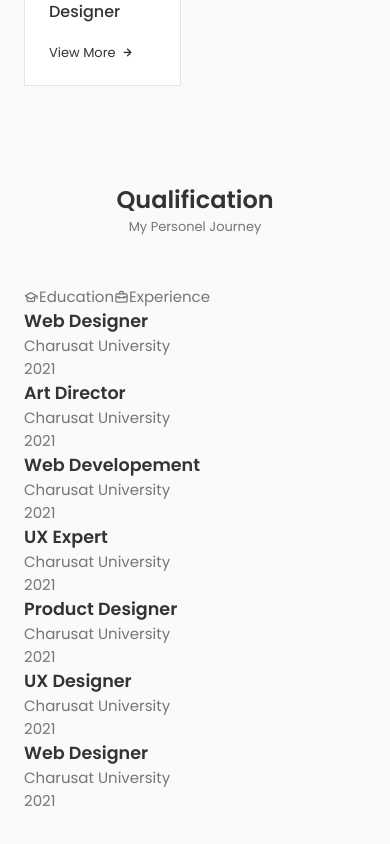
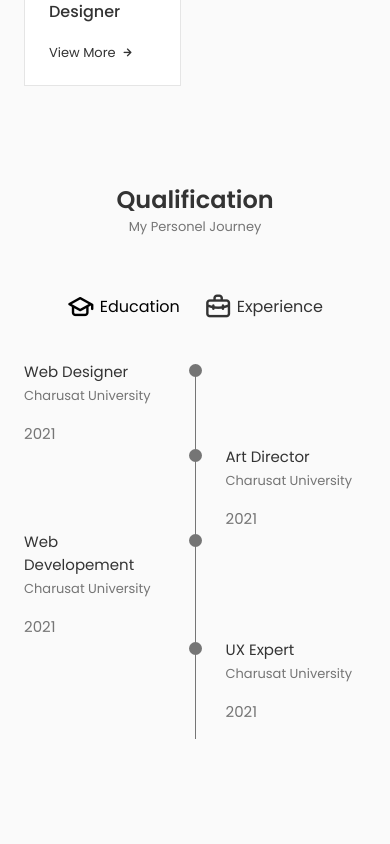
Before and after one commit to jimichhatrala/jimichhatrala.github.io, a React (Create React App) app: page / in a window 390 px wide. Shown: the part 2560-3404 px from the top of the page. Built offline with nearby package versions, Linux system fonts and the light colour scheme.

Commit message:
Qualification Section Responsive Done

```diff
--- a/src/components/qualification/Qualification.jsx
+++ b/src/components/qualification/Qualification.jsx
@@ -1,7 +1,13 @@
-import React from "react";
+import React, { useState } from "react";
 import "./qualification.css";
 
 const Qualification = () => {
+  const [toggleState, setToggleState] = useState(1);
+
+  const toggleTab = (index) => {
+    setToggleState(index);
+  };
+
   return (
     <section className="qualification section">
       <h2 className="section__title">Qualification</h2>
@@ -9,17 +15,28 @@
 
       <div className="qualification__container container">
         <div className="qualification__tabs">
-          <div className="qualification__button qualification__active button--flex">
-            <i className="uil uil-graduation-cap qualification__icon"></i>{" "}
+          <div className={
+            toggleState === 1 ? "qualification__button qualification__active button--flex":"qualification__button  button--flex"
+          }
+          onClick={()=>toggleTab(1)}
+          >
+            <i className="uil uil-graduation-cap qualification__icon"></i>
             Education
           </div>
-          <div className="qualification__button button--flex">
-            <i className="uil uil-briefcase-alt qualification__icon"></i>{" "}
+          <div  className={
+            toggleState === 2 ? "qualification__button qualification__active button--flex":"qualification__button  button--flex"
+          }
+          onClick={()=>toggleTab(2)}
+
+          >
+            <i className="uil uil-briefcase-alt qualification__icon"></i>
             Experience
           </div>
         </div>
         <div className="qualification__sections">
-          <div className="qualification__content qualification__content-active">
+          <div className={
+            toggleState === 1 ? "qualification__content qualification__content-active" : "qualification__content"
+          }>
             <div className="qualification__data">
               <div>
                 <h3 className="qualification__title">Web Designer</h3>
@@ -90,7 +107,9 @@
               </div>
             </div>
           </div>
-          <div className="qualification__content">
+          <div className={
+            toggleState === 2 ? "qualification__content qualification__content-active" : "qualification__content"
+          }>
             <div className="qualification__data">
               <div>
                 <h3 className="qualification__title">Product Designer</h3>
--- a/src/components/qualification/qualification.css
+++ b/src/components/qualification/qualification.css
@@ -0,0 +1,118 @@
+.qualification__container {
+  max-width: 768px;
+}
+
+.qualification__tabs {
+  display: flex;
+  justify-content: center;
+  margin-bottom: var(--mb-2);
+}
+
+.qualification__button {
+  font-size: var(--h3-font-size);
+  font-weight: var(--font-meduim);
+  color: var(--title-color);
+  margin: 0 var(--mb-1);
+  cursor: pointer;
+}
+
+.qualification__button:hover {
+  color: var(--title-color-dark);
+}
+
+.qualification__icon {
+  font-size: 1.8rem;
+  margin-right: var(--mb-0-25);
+}
+
+.qualification__active {
+  color: var(--title-color-dark);
+}
+
+.qualification__sections {
+  display: grid;
+  grid-template-columns: 0.5fr;
+  justify-content: center;
+}
+
+.qualification__content {
+  display: none;
+}
+
+.qualification__content-active {
+  display: block;
+}
+
+.qualification__data {
+  display: grid;
+  grid-template-columns: 1fr max-content 1fr;
+  column-gap: 1.5rem;
+}
+
+.qualification__title {
+  font-size: var(--normal-font-size);
+  font-weight: var(--font-meduim);
+}
+
+.qualification__subtitle {
+  display: inline-block;
+  font-size: var(--small-font-size);
+  margin-bottom: var(--mb-1);
+}
+
+.qualification__calendar {
+  font-size: var(--small-font-size);
+}
+
+.qualification__rounder {
+  display: inline-block;
+  width: 13px;
+  height: 13px;
+  background-color: var(--text-color);
+  border-radius: 50%;
+}
+
+.qualification__line {
+  display: block;
+  width: 1px;
+  height: 100%;
+  background-color: var(--text-color);
+  transform: translate(6px, -7px);
+}
+
+/* ================================== Breakpoints ======================================  */
+
+/* For large devices */
+@media screen and (max-width: 992px) {
+  .qualification__container {
+    margin-left: auto;
+    margin-right: auto;
+  }
+}
+
+/* For medium devices */
+@media screen and (max-width: 768px) {
+  .qualification__container {
+    margin-left: var(--mb-1-5);
+    margin-right: var(--mb-1-5);
+  }
+}
+
+@media screen and (max-width: 576px) {
+  .qualification__sections {
+    grid-template-columns: initial;
+  }
+
+  .qualification__button {
+    margin: 0 var(--mb-0-75);
+  }
+}
+
+/* For small devices */
+@media screen and (max-width: 350px) {
+  .qualification__data {
+    gap: 0.5rem;
+  }
+}
+
+/* ==================================  ======================================  */
```
